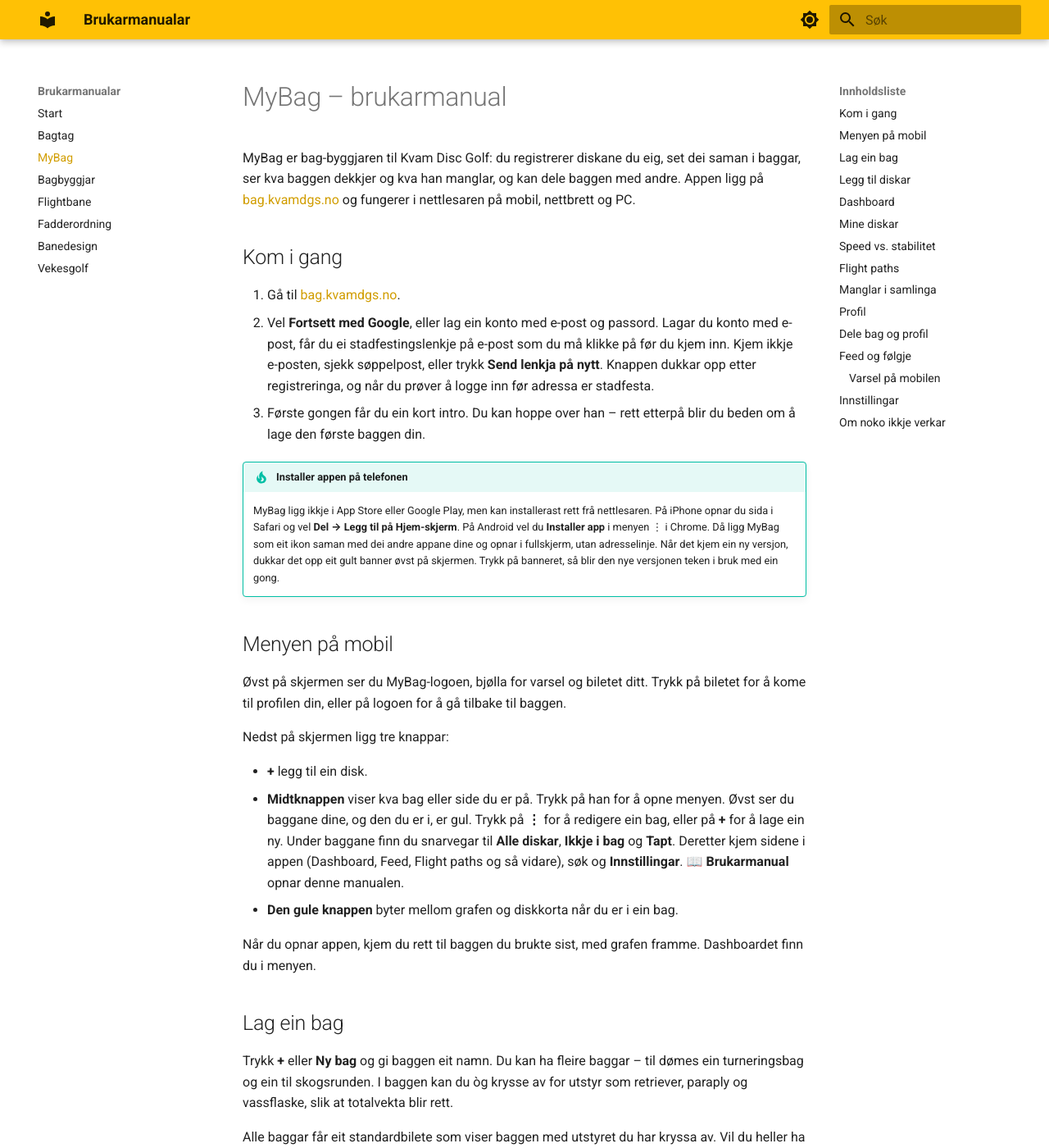
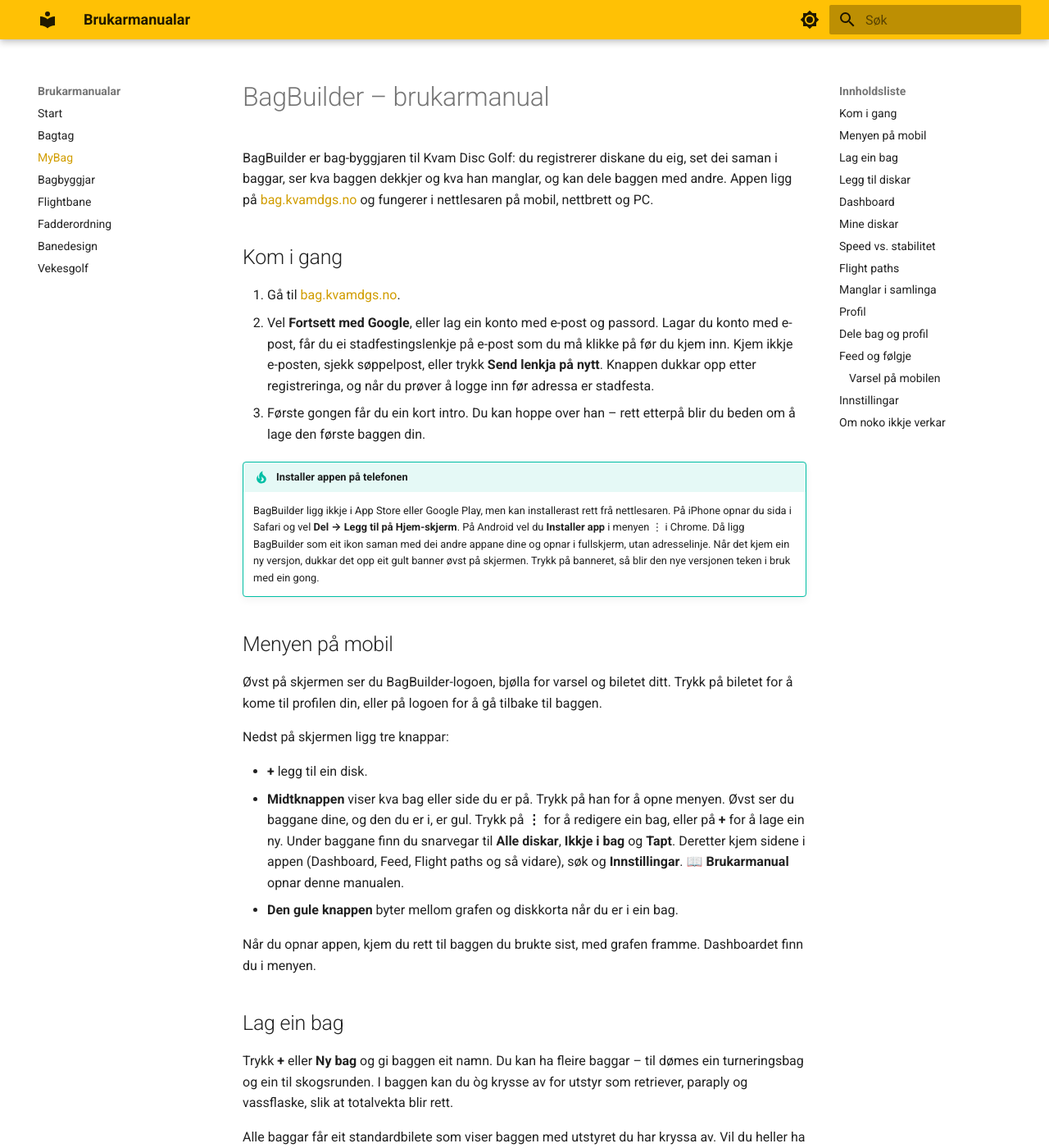
Before and after one commit to hanses89/manuals, an MkDocs documentation site: the page built from docs/bag.md, in a window 1280 px wide and 1400 px high. Shown: the whole window at 82% size. Built offline with MkDocs 1.6.1 and Material for MkDocs 9.7.7, drawn with Linux system fonts in a browser that asks for light colours; some of the changed text lies outside the part shown.

Commit message:
manual: sync from bag.kvamdgs.no @ cd310a164ec668b53f1e3fab6f05afc5d3bb2286

```diff
--- a/docs/bag.md
+++ b/docs/bag.md
@@ -1,6 +1,6 @@
-# MyBag – brukarmanual
+# BagBuilder – brukarmanual
 
-MyBag er bag-byggjaren til Kvam Disc Golf: du registrerer diskane du eig, set
+BagBuilder er bag-byggjaren til Kvam Disc Golf: du registrerer diskane du eig, set
 dei saman i baggar, ser kva baggen dekkjer og kva han manglar, og kan dele
 baggen med andre. Appen ligg på
 [bag.kvamdgs.no](https://bag.kvamdgs.no) og fungerer i nettlesaren på mobil,
@@ -18,17 +18,17 @@ nettbrett og PC.
    blir du beden om å lage den første baggen din.
 
 !!! tip "Installer appen på telefonen"
-    MyBag ligg ikkje i App Store eller Google Play, men kan installerast rett
+    BagBuilder ligg ikkje i App Store eller Google Play, men kan installerast rett
     frå nettlesaren. På iPhone opnar du sida i Safari og vel **Del → Legg til
     på Hjem-skjerm**. På Android vel du **Installer app** i menyen ⋮ i Chrome.
-    Då ligg MyBag som eit ikon saman med dei andre appane dine og opnar i
+    Då ligg BagBuilder som eit ikon saman med dei andre appane dine og opnar i
     fullskjerm, utan adresselinje. Når det kjem ein ny versjon, dukkar det
     opp eit gult banner øvst på skjermen. Trykk på banneret, så blir den nye
     versjonen teken i bruk med ein gong.
 
 ## Menyen på mobil
 
-Øvst på skjermen ser du MyBag-logoen, bjølla for varsel og biletet ditt.
+Øvst på skjermen ser du BagBuilder-logoen, bjølla for varsel og biletet ditt.
 Trykk på biletet for å kome til profilen din, eller på logoen for å gå
 tilbake til baggen.
 
@@ -184,10 +184,10 @@ deg. Trykk på varselet for å kome rett til innlegget eller profilen. Vel du
 Preferansar**, der du òg slår dei av att.
 
 !!! note "iPhone"
-    På iPhone må MyBag vere lagt til på heimeskjermen før du kan få varsel
+    På iPhone må BagBuilder vere lagt til på heimeskjermen før du kan få varsel
     (sjå «Installer appen på telefonen» øvst). Har du sagt nei til varsel
     tidlegare, må du slå dei på att under **Innstillingar → Varslingar →
-    MyBag** på telefonen.
+    BagBuilder** på telefonen.
 
 ## Innstillingar
 
```
